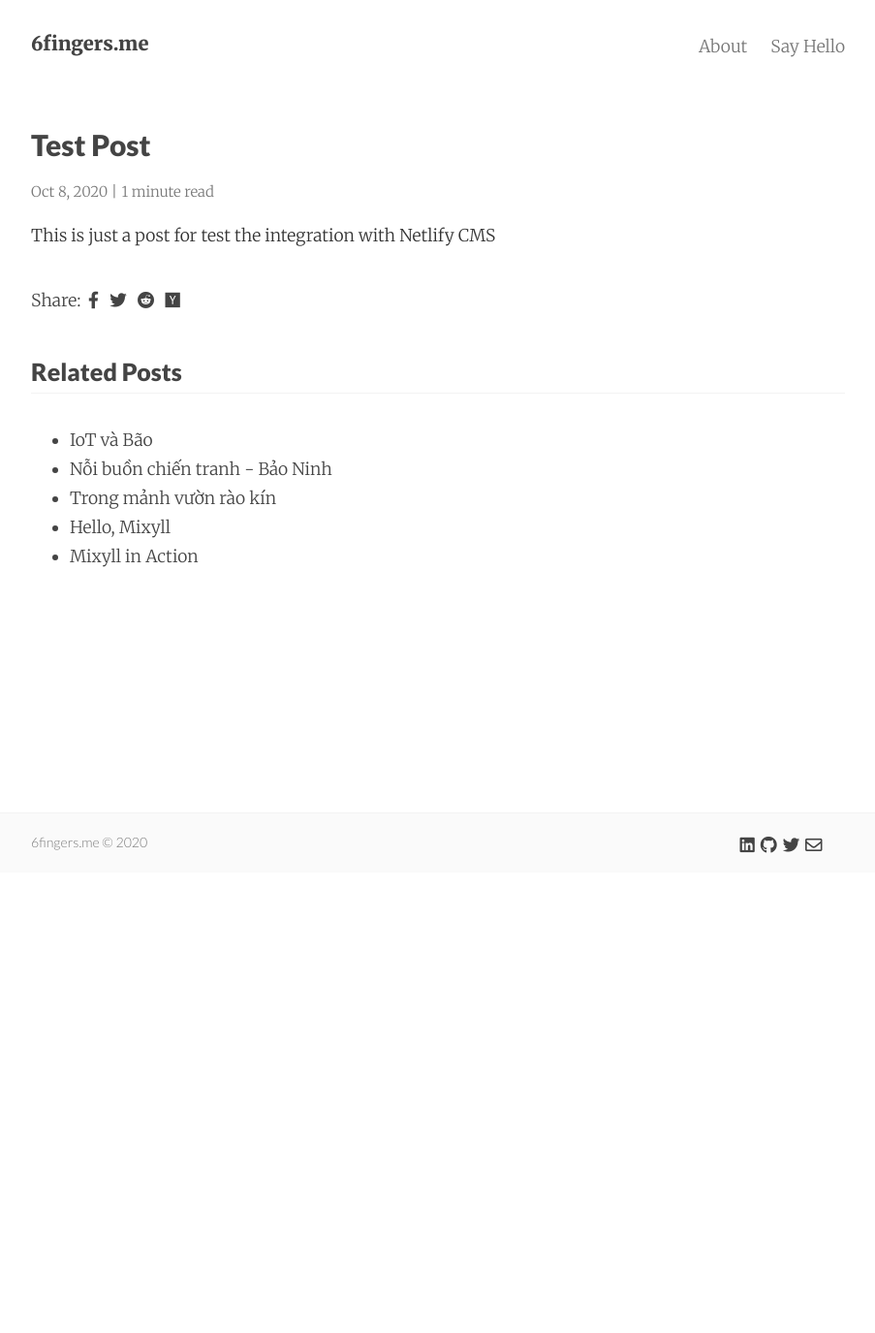
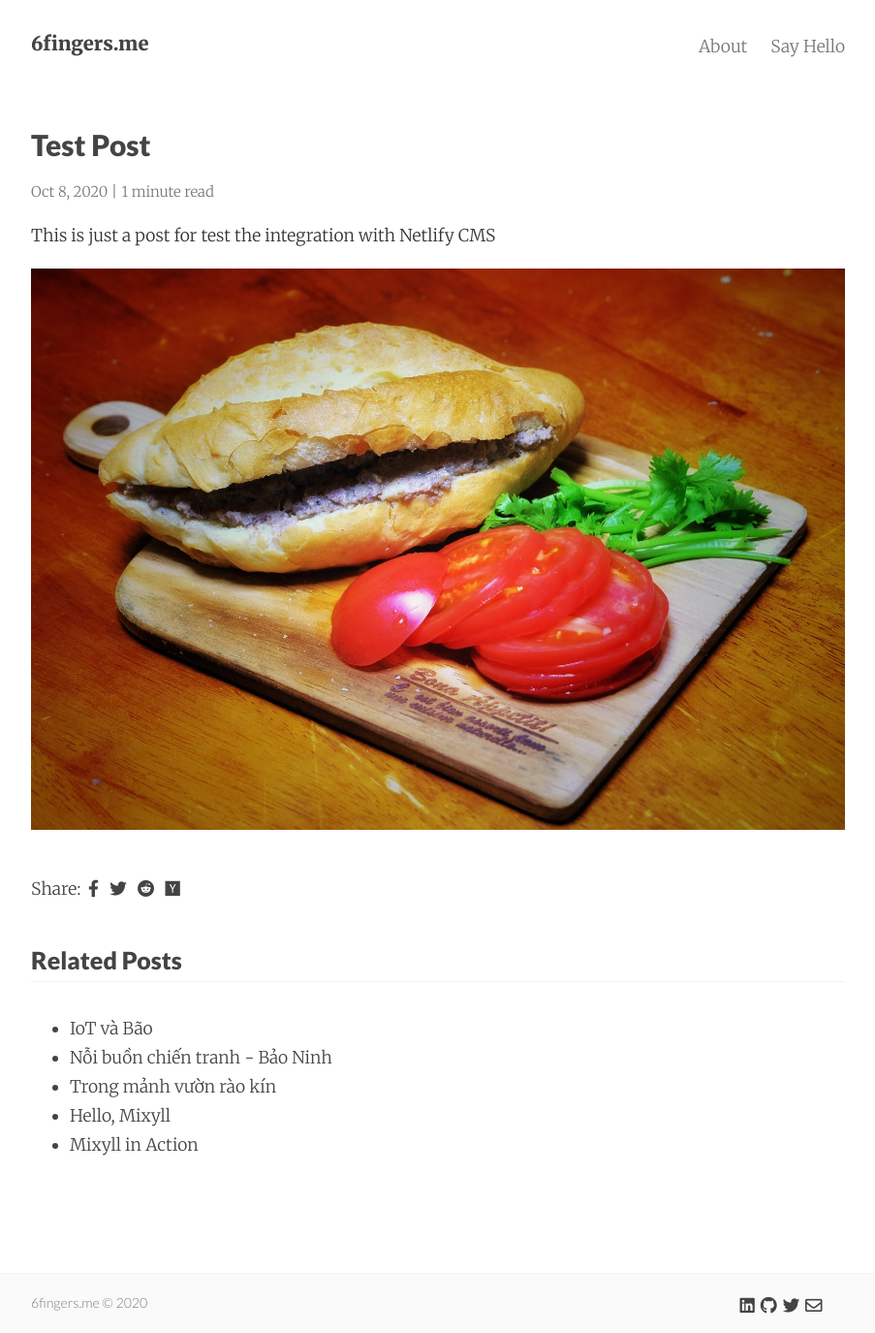
Before and after one commit to tatung/tatung.github.io, a Jekyll site: the page built from _posts/2020-10-08-test-post.md, in a window 1280 px wide. Shown: the whole page at 97% size, without its empty margins (188-1091 px from the left). Built offline with Jekyll 4.4.1, drawn with Linux system fonts in a browser that asks for light colours; nearby versions of some CDN libraries; a script that is not in the unit is left out; comment, search, counter and statistics services are not loaded; before the commit the page ends 900 px from its top, so only the background shows below that.

Commit message:
Update Post “2020-10-08-test-post”

```diff
--- a/_posts/2020-10-08-test-post.md
+++ b/_posts/2020-10-08-test-post.md
@@ -4,3 +4,5 @@ title: Test Post
 date: 2020-10-08T06:12:41.378Z
 ---
 This is just a post for test the integration with Netlify CMS
+
+![](/asset/img/uploads/img_0562.jpg)
```
Also changed, not shown: asset/img/uploads/img_0562.jpg (added).
